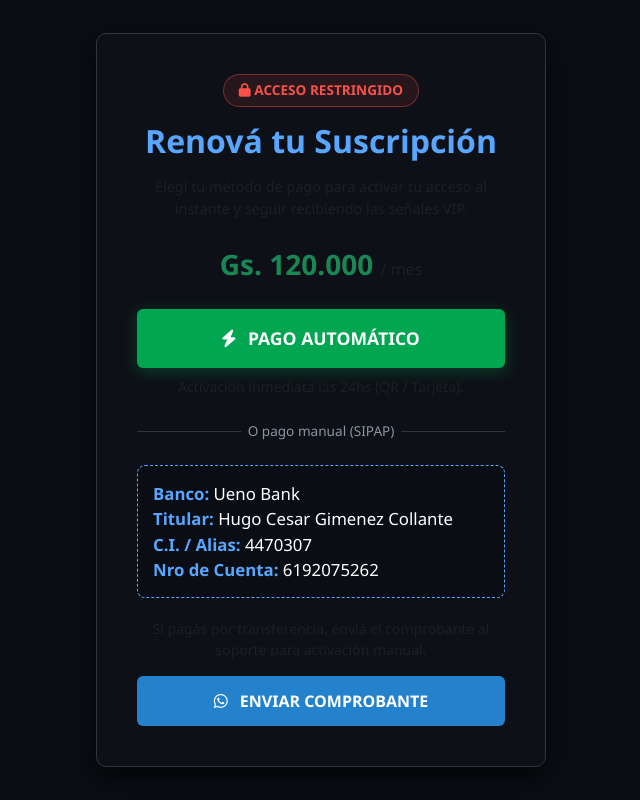
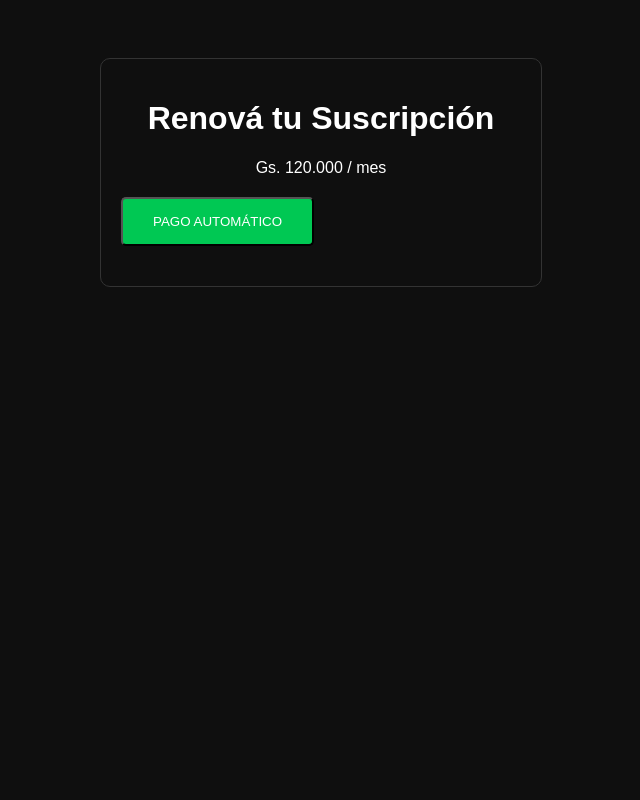
Before and after one commit to empleopro/panel-trading-vip, a Django app: template panel_vip/templates/pago.html in a window 1280 px wide. Shown: the whole page, without its empty margins (319-959 px from the left). Run offline with Django 3.2, Linux system fonts and the light colour scheme; the template is opened without the code that fills it, so the values that code supplies are empty.

Commit message:
Código Pagopar corregido completo

```diff
--- a/panel_vip/templates/pago.html
+++ b/panel_vip/templates/pago.html
@@ -2,71 +2,27 @@
 <html lang="es">
 <head>
     <meta charset="UTF-8">
-    <meta name="viewport" content="width=device-width, initial-scale=1.0">
-    <title>Suscripción VIP - SMC Quant</title>
-    <link href="https://cdn.jsdelivr.net/npm/bootstrap@5.3.0/dist/css/bootstrap.min.css" rel="stylesheet">
-    <link href="https://cdnjs.cloudflare.com/ajax/libs/font-awesome/6.0.0-beta3/css/all.min.css" rel="stylesheet">
+    <title>Renovación VIP</title>
     <style>
-        body { background-color: #0a0e14; color: #c9d1d9; font-family: 'Segoe UI', sans-serif; display: flex; align-items: center; justify-content: center; min-height: 100vh; margin: 0; }
-        .pago-card { background-color: #0d1117; border: 1px solid #30363d; border-radius: 10px; padding: 2.5rem; max-width: 450px; width: 100%; text-align: center; box-shadow: 0 10px 30px rgba(0,0,0,0.8); }
-        .datos-banco { background-color: #0a0e14; border: 1px dashed #58a6ff; border-radius: 8px; padding: 15px; margin: 20px 0; text-align: left; font-size: 0.95rem; }
-
-        /* Estilos nuevos para el botón de Pagopar */
-        .btn-pagopar { background-color: #00a650; color: white; font-weight: bold; width: 100%; padding: 1rem; border-radius: 6px; text-decoration: none; display: inline-block; text-transform: uppercase; font-size: 1.1rem; transition: 0.3s; box-shadow: 0 4px 15px rgba(0, 166, 80, 0.3); }
-        .btn-pagopar:hover { background-color: #008f45; color: white; box-shadow: 0 6px 20px rgba(0, 166, 80, 0.5); }
-
-        .btn-telegram { background-color: #2481cc; color: white; font-weight: bold; width: 100%; padding: 0.8rem; border-radius: 6px; text-decoration: none; display: inline-block; text-transform: uppercase; }
-        .btn-telegram:hover { background-color: #1d69a6; color: white; }
-        .status-badge { background-color: rgba(248,81,73,0.1); color: #f85149; padding: 5px 15px; border-radius: 20px; font-size: 0.85rem; font-weight: bold; border: 1px solid rgba(248,81,73,0.4); display: inline-block; margin-bottom: 15px; }
-
-        /* Línea separadora */
-        .divider { display: flex; align-items: center; text-align: center; margin: 1.5rem 0; color: #8b949e; font-size: 0.85rem; }
-        .divider::before, .divider::after { content: ''; flex: 1; border-bottom: 1px solid #30363d; }
-        .divider:not(:empty)::before { margin-right: .5em; }
-        .divider:not(:empty)::after { margin-left: .5em; }
+        body { background: #0f0f0f; color: white; font-family: sans-serif; text-align: center; padding: 50px; }
+        .box { border: 1px solid #333; padding: 20px; border-radius: 10px; max-width: 400px; margin: auto; }
+        .btn { background: #00c853; color: white; padding: 15px 30px; text-decoration: none; border-radius: 5px; display: block; margin: 20px 0; }
+        .error { color: #ff5252; background: #3d1c1c; padding: 10px; border-radius: 5px; margin-bottom: 20px; }
     </style>
 </head>
 <body>
+    <div class="box">
+        <h1>Renová tu Suscripción</h1>
+        <p>Gs. 120.000 / mes</p>
 
-<div class="pago-card">
-    <div class="status-badge">
-        <i class="fas fa-lock"></i> ACCESO RESTRINGIDO
+        {% if error_pago %}
+            <div class="error">{{ error_pago }}</div>
+        {% endif %}
+
+        <form action="{% url 'generar_pago_pagopar' %}" method="POST">
+            {% csrf_token %}
+            <button type="submit" class="btn">PAGO AUTOMÁTICO</button>
+        </form>
     </div>
-
-    <h2 class="fw-bold mb-3" style="color: #58a6ff;">Renová tu Suscripción</h2>
-    <p class="text-muted mb-4" style="font-size: 0.9rem;">Elegí tu método de pago para activar tu acceso al instante y seguir recibiendo las señales VIP.</p>
-
-    <p class="fs-3 fw-bold text-success mb-4">Gs. 120.000 <span class="fs-6 fw-normal text-muted">/ mes</span></p>
-
-    <!-- 1. OPCIÓN AUTOMÁTICA CON PAGOPAR -->
-    <a href="{% url 'checkout_pagopar' %}" class="btn-pagopar mb-2">
-        <i class="fas fa-bolt me-2"></i> Pago Automático
-    </a>
-    <p class="text-muted small mb-0">Activación inmediata las 24hs (QR / Tarjeta).</p>
-
-    <!-- MENSAJE DE ERROR DE PAGOPAR (Oculto por defecto) -->
-    {% if error_pago %}
-        <div class="alert alert-danger mt-3" role="alert" style="padding: 10px; font-size: 0.9rem; background-color: rgba(248,81,73,0.1); border-color: #f85149; color: #f85149;">
-            <i class="fas fa-exclamation-triangle"></i> {{ error_pago }}
-        </div>
-    {% endif %}
-
-    <div class="divider">O pago manual (SIPAP)</div>
-
-    <!-- 2. OPCIÓN MANUAL CON UENO BANK -->
-    <div class="datos-banco text-white" style="font-size: 1.05rem;">
-        <strong style="color: #58a6ff;">Banco:</strong> Ueno Bank<br>
-        <strong style="color: #58a6ff;">Titular:</strong> Hugo Cesar Gimenez Collante<br>
-        <strong style="color: #58a6ff;">C.I. / Alias:</strong> 4470307<br>
-        <strong style="color: #58a6ff;">Nro de Cuenta:</strong> 6192075262
-    </div>
-
-    <p class="small text-muted mb-3">Si pagás por transferencia, enviá el comprobante al soporte para activación manual.</p>
-
-    <a href="https://wa.me/595991224697" class="btn-telegram" target="_blank">
-        <i class="fab fa-whatsapp me-2"></i> Enviar Comprobante
-    </a>
-</div>
-
 </body>
 </html>
```
Also changed, not shown: panel_vip/views.py (+23 -72 lines).
